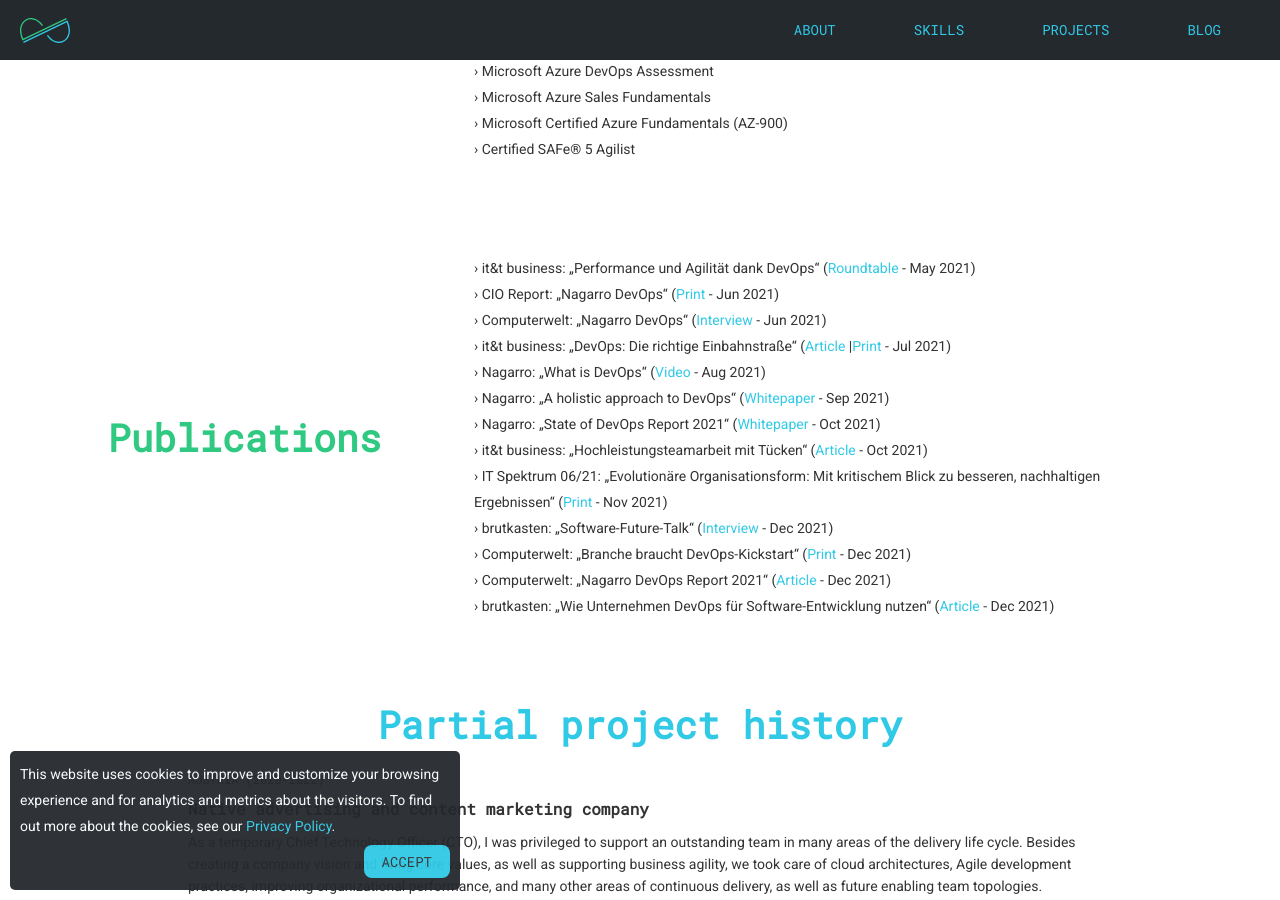
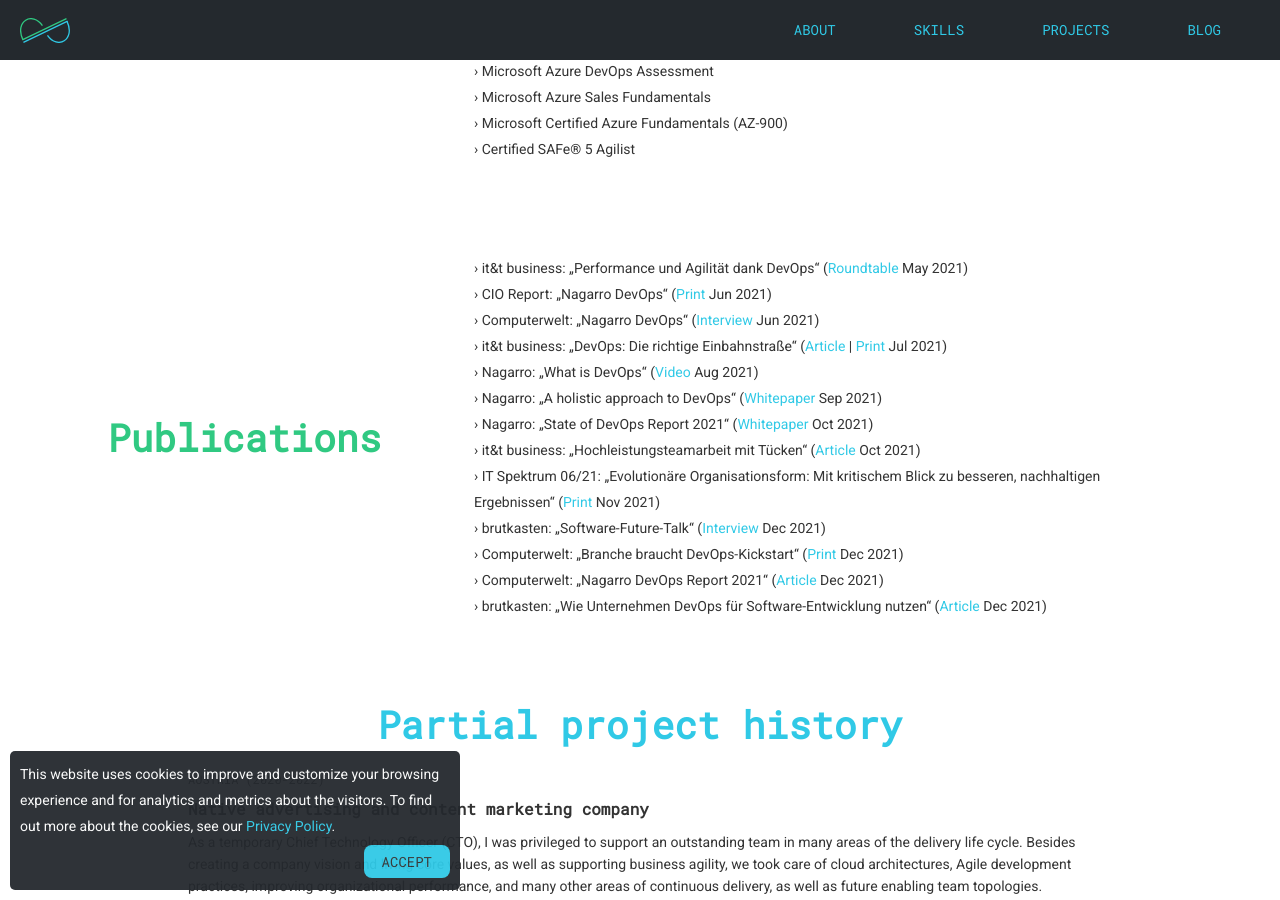
Before and after one commit to juergenpointinger/juergenpointinger.github.io, a Jekyll site: the page built from index.html, in a window 1280 px wide and 900 px high, scrolled down 1681 px. Built offline with Jekyll 4.4.1, drawn with Linux system fonts in a browser that asks for light colours; nearby versions of some CDN libraries; some web fonts are replaced.

Commit message:
Fixed another spacing issue

```diff
--- a/_includes/publications.html
+++ b/_includes/publications.html
@@ -2,8 +2,8 @@
   <p>
   {% assign publications = site.data.publications | sort: 'date' %}
   {% for asset in publications %}
-    › {{ asset.publisher }}: „{{ asset.title }}“ ({% for link in asset.links %}<a href ="{{ link.link }}" target="_blank">{{ link.type }}</a>{% unless forloop.last %} |{% endunless %}{% endfor %}
-    - {{ asset.date | date: "%b %Y" }})
+    › {{ asset.publisher }}: „{{ asset.title }}“ ({% for link in asset.links %}<a href ="{{ link.link }}" target="_blank">{{ link.type }}</a>{% unless forloop.last %} | {% endunless %}{% endfor %}
+    {{ asset.date | date: "%b %Y" }})
     {% unless forloop.last %} <br /> {% endunless %}
   {% endfor %}
   </p>
```
